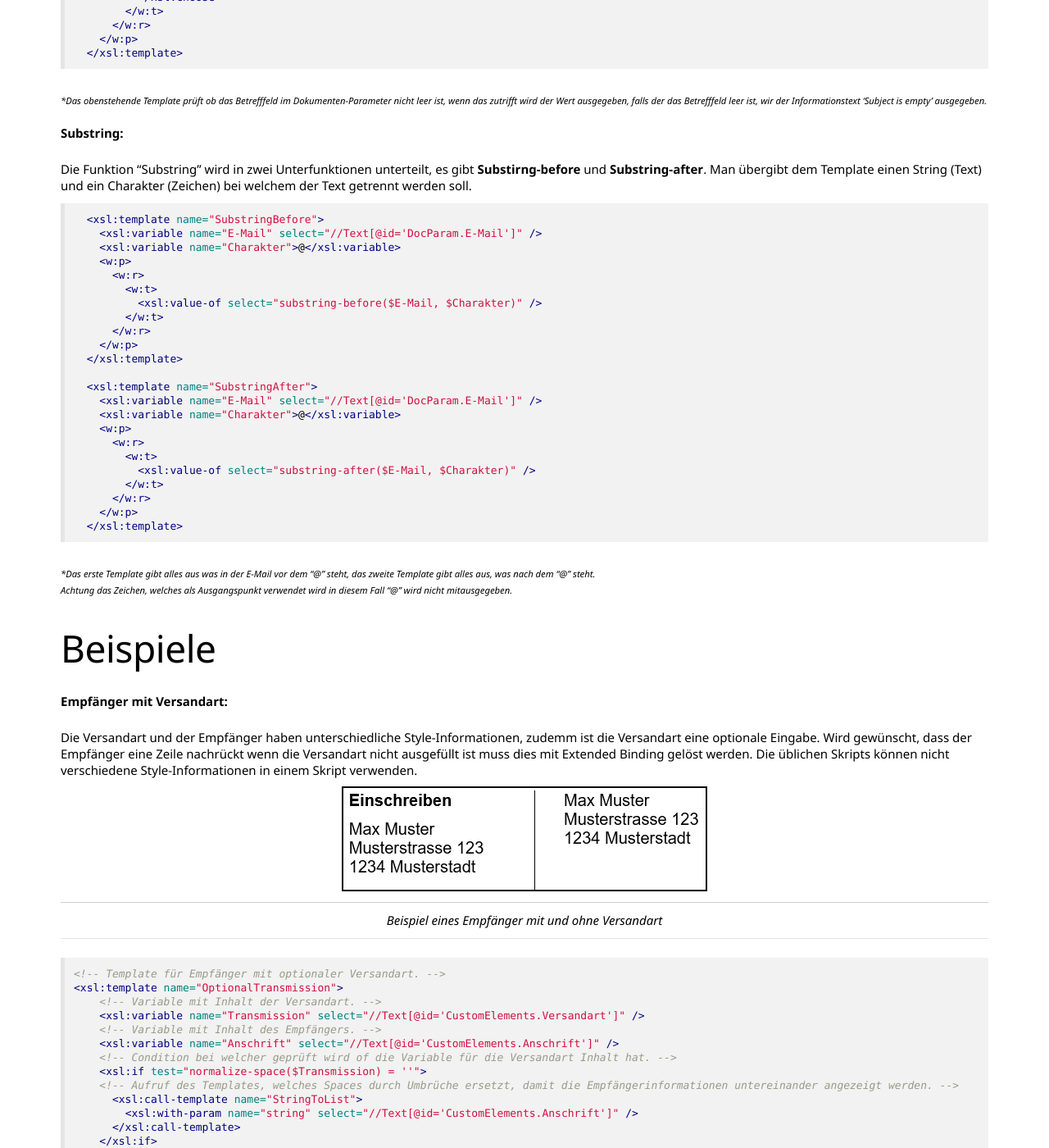
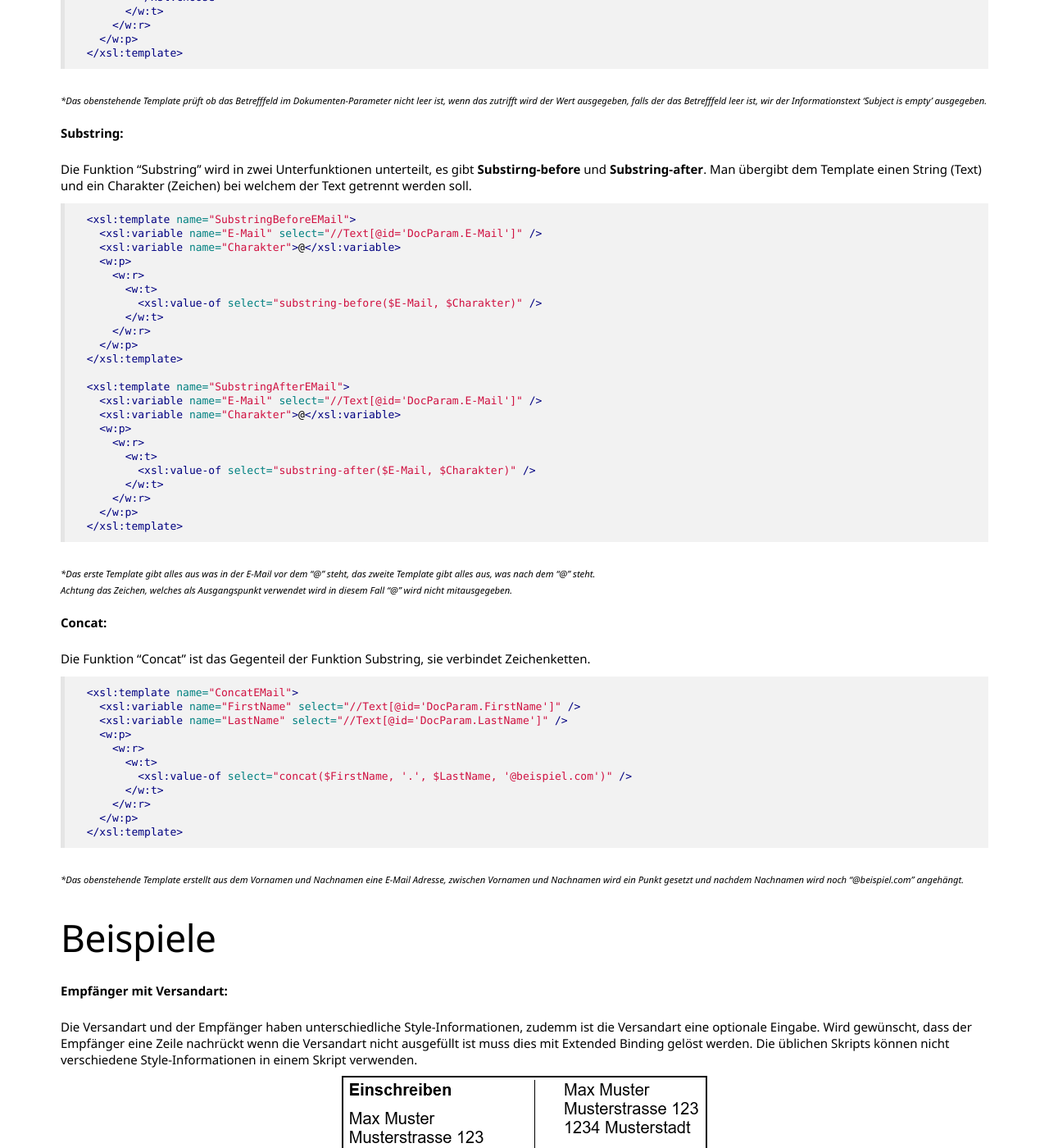
Before and after one commit to primesoft-group/oneoffixx-docs, a Jekyll site: the page built from _pages/docfunc/de/df-extendedbinding.md, in a window 1280 px wide and 1400 px high, scrolled down 4907 px. Shown: the whole window at 82% size. Built offline with Jekyll 4.4.1, drawn with Linux system fonts in a browser that asks for light colours; nearby versions of some CDN libraries; some web fonts are replaced.

Commit message:
updated content

````diff
--- a/_pages/docfunc/de/df-extendedbinding.md
+++ b/_pages/docfunc/de/df-extendedbinding.md
@@ -172,7 +172,7 @@ __Substring:__
 
 Die Funktion "Substring" wird in zwei Unterfunktionen unterteilt, es gibt __Substirng-before__ und __Substring-after__. Man übergibt dem Template einen String (Text) und ein Charakter (Zeichen) bei welchem der Text getrennt werden soll.
 ```xml
-  <xsl:template name="SubstringBefore">
+  <xsl:template name="SubstringBeforeEMail">
     <xsl:variable name="E-Mail" select="//Text[@id='DocParam.E-Mail']" />
     <xsl:variable name="Charakter">@</xsl:variable>
     <w:p>
@@ -184,7 +184,7 @@ Die Funktion "Substring" wird in zwei Unterfunktionen unterteilt, es gibt __Subs
     </w:p>
   </xsl:template>
 
-  <xsl:template name="SubstringAfter">
+  <xsl:template name="SubstringAfterEMail">
     <xsl:variable name="E-Mail" select="//Text[@id='DocParam.E-Mail']" />
     <xsl:variable name="Charakter">@</xsl:variable>
     <w:p>
@@ -199,6 +199,23 @@ Die Funktion "Substring" wird in zwei Unterfunktionen unterteilt, es gibt __Subs
 <sub>**Das erste Template gibt alles aus was in der E-Mail vor dem "@" steht, das zweite Template gibt alles aus, was nach dem "@" steht.<br>
 Achtung das Zeichen, welches als Ausgangspunkt verwendet wird in diesem Fall "@" wird nicht mitausgegeben.*</sub>
 
+__Concat:__
+
+Die Funktion "Concat" ist das Gegenteil der Funktion Substring, sie verbindet Zeichenketten.
+```xml
+  <xsl:template name="ConcatEMail">
+    <xsl:variable name="FirstName" select="//Text[@id='DocParam.FirstName']" />
+    <xsl:variable name="LastName" select="//Text[@id='DocParam.LastName']" />
+    <w:p>
+      <w:r>
+        <w:t>
+          <xsl:value-of select="concat($FirstName, '.', $LastName, '@beispiel.com')" />
+        </w:t>
+      </w:r>
+    </w:p>
+  </xsl:template>
+```
+<sub>**Das obenstehende Template erstellt aus dem Vornamen und Nachnamen eine E-Mail Adresse, zwischen Vornamen und Nachnamen wird ein Punkt gesetzt und nachdem Nachnamen wird noch "@beispiel.com" angehängt.*</sub>
 
 ## Beispiele
 
````
